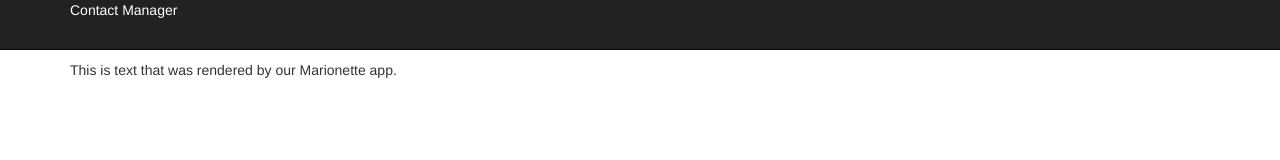
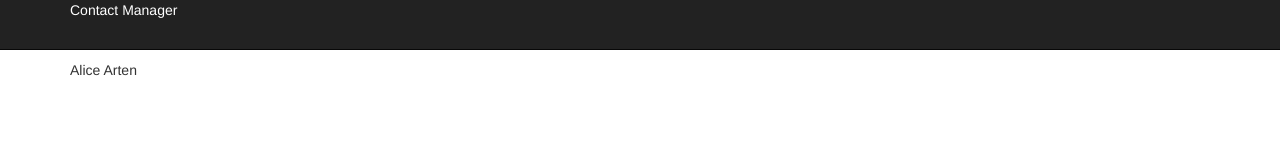
Before and after one commit to TristanLobaugh/Marionette-Contact-Manager, a plain HTML site: page index.html in a window 1280 px wide. Drawn offline with Linux system fonts and the light colour scheme.

Commit message:
setting up model, events and defaults

```diff
--- a/index.html
+++ b/index.html
@@ -23,8 +23,8 @@
 		</div>
 	</div>
 
-	<script type="text/template" id="static-template">
-		<p>This is text that was rendered by our Marionette app.</p>
+	<script type="text/template" id="contact-template">
+		<p><%= firstName %> <%= lastName %></p>
 	</script>
 
 	<script type="text/template" id="different-static-template">
@@ -40,8 +40,20 @@
 	<script type="text/javascript">
 		const ContactManager = new Marionette.Application();
 
-		ContactManager.StaticView = Marionette.ItemView.extend({
-			template: "#static-template"
+		ContactManager.Contact = Backbone.Model.extend({
+			// defaults: {
+			// 	phoneNumber: "No phone number!"
+			// }
+		});
+
+		ContactManager.ContactView = Marionette.ItemView.extend({
+			template: "#contact-template",
+			events: {
+				"click p": "alertPhoneNumber"
+			},
+			alertPhoneNumber: function() {
+				alert(this.model.escape('phoneNumber'));
+			}
 		});
 
 		ContactManager.on("before:start", function(){
@@ -55,8 +67,16 @@
 		});
 
 		ContactManager.on("start", function(){
-			const staticView = new ContactManager.StaticView();
-			ContactManager.regions.main.show(staticView);
+			const alice = new ContactManager.Contact({
+				firstName: "Alice",
+				lastName: "Arten",
+				phoneNumber: "555-5555"
+			});
+
+			const aliceView = new ContactManager.ContactView({
+				model: alice
+			});
+			ContactManager.regions.main.show(aliceView);
 		});
 
 		ContactManager.start();
```
